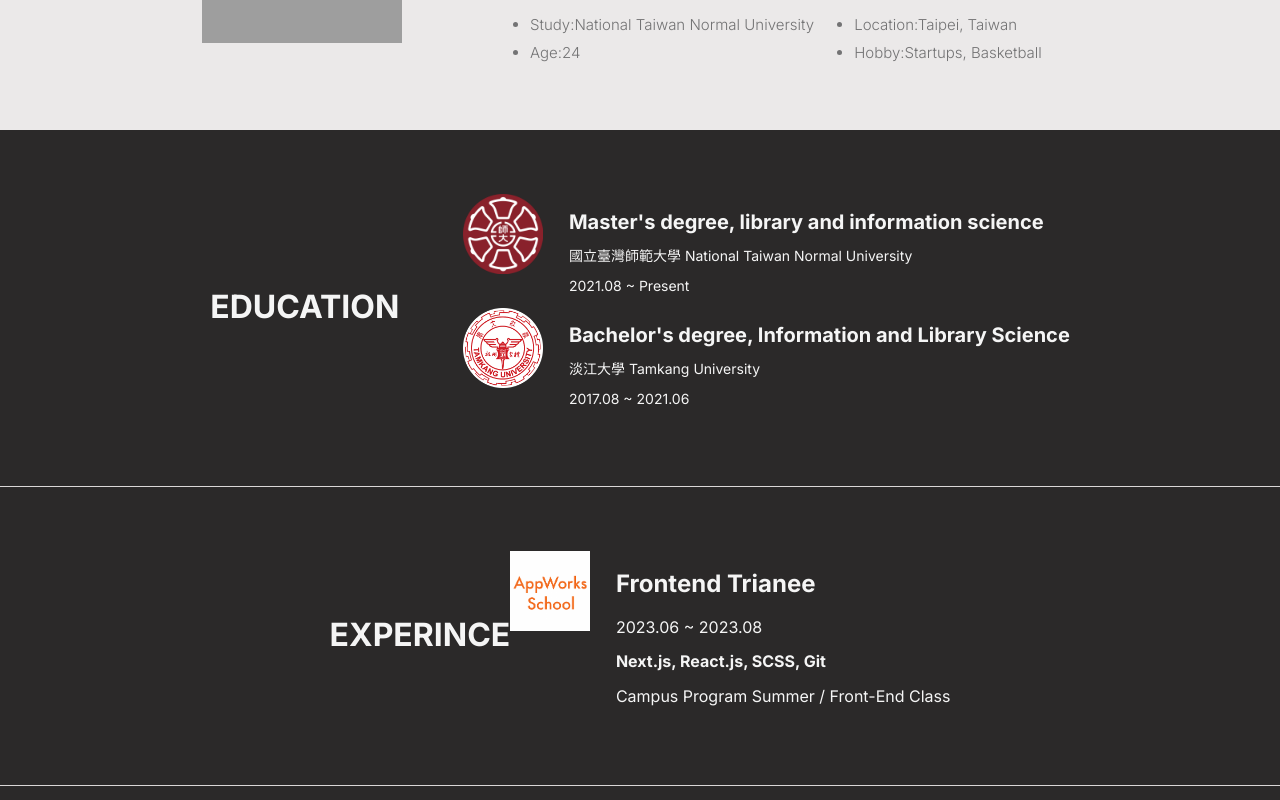
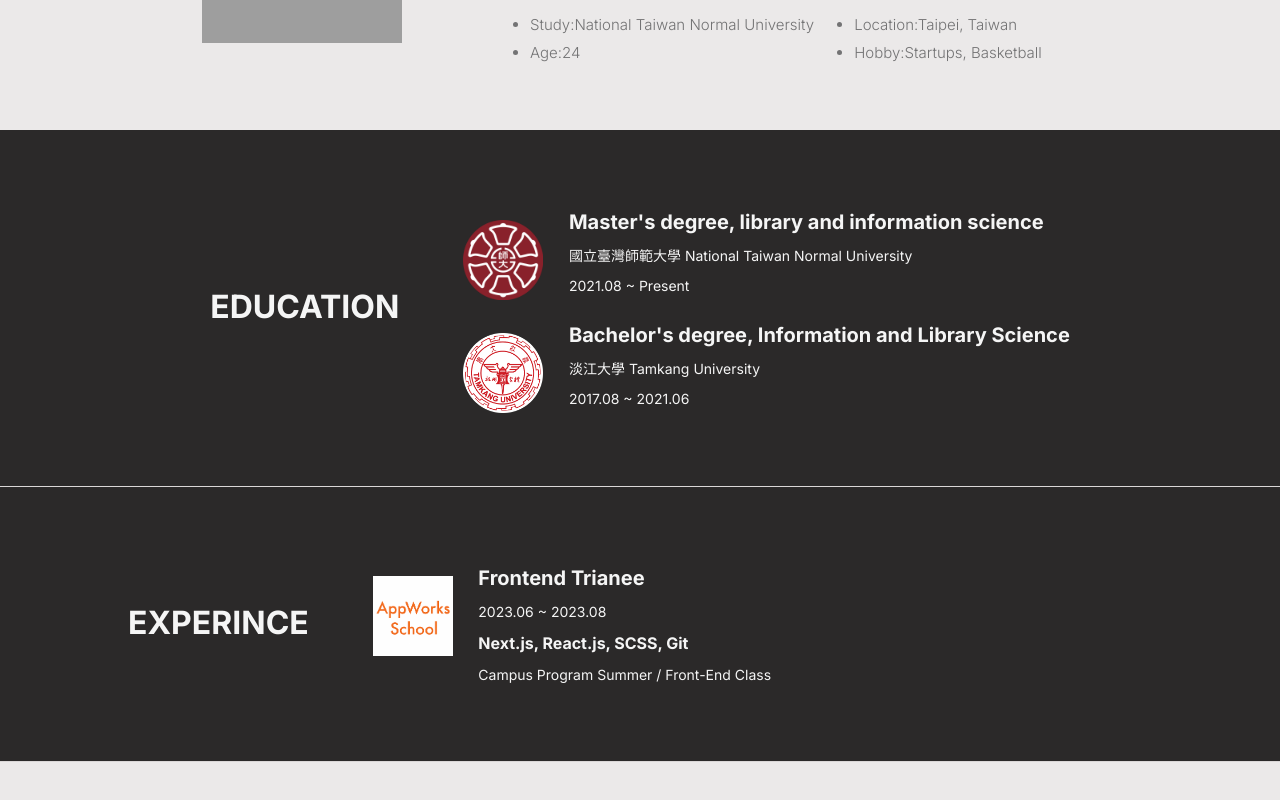
Before and after one commit to MaxliangTW/MaxLiangWebsite, a Next.js app: page / in a window 1280 px wide. Shown: the part 820-1620 px from the top of the page. Built offline with nearby package versions, Linux system fonts and the light colour scheme; grey boxes are pictures that could not be loaded.

Commit message:
fix(main)rejected

```diff
--- a/components/BackGround.jsx
+++ b/components/BackGround.jsx
@@ -110,10 +110,11 @@ const BackGround = () => {
             </div>
           </div>
         </section>
-        <section className={style.Experience}>
+        <section className={style.EXPERINCE}>
             <div className={style.EXPERINCEtext}>
               <h1>EXPERINCE</h1>
             </div>
+            <div className={style.Experience}>
               <div className={style.AppWorksSchool}>
                 <div className={style.AppWorksSchoolPhoto}>
                   <Link href="https://school.appworks.tw/">
@@ -132,6 +133,7 @@ const BackGround = () => {
                   <p>Campus Program Summer / Front-End Class</p>
                 </div>
               </div>
+            </div>
         </section>
       </article>
     </div>
--- a/components/styles/BackGround.module.scss
+++ b/components/styles/BackGround.module.scss
@@ -73,7 +73,7 @@
 }
 .Resume {
   width: 100vw;
-  min-height: 1000px;
+  min-height: auto;
   background-color: rgb(43, 41, 41);
   .EDUCATION{
     display: flex;
@@ -97,9 +97,8 @@
           padding-top: 20px;
         }
         .MasterPhoto, .BachelorPhoto {
-          width: 80px;
-          height: 80px;
-          margin-right: 2vw;margin-right: 2vw;
+          margin-right: 2vw;
+          margin-top: 2vw;
           @media (max-width: 650px) {
             padding-left: 20px;
           }
@@ -118,24 +117,47 @@
       }
     }
   }
-  .Experience{
+  .EXPERINCE{
     display: flex;
-    justify-content: center;
+    justify-content: left;
     align-items: center;
     padding:5vw 0;
     border-bottom: 1px solid rgba(240, 238, 238, 0.89);
+    @media (max-width: 900px) {
+      flex-direction: column;
+      padding-top: 20px;
+    }
     .EXPERINCEtext{
       color: whitesmoke;
+      margin-left: 10%;
+      margin-right: 5vw;
     }
+    .Experience{
       .AppWorksSchool{
         display: flex;
+        @media (max-width: 650px) {
+          flex-direction: column;
+          padding-top: 20px;
+        }
         .AppWorksSchoolPhoto{
+          margin-right: 2vw;
+          margin-top: 2vw;
           border-radius: 50%;
-        margin-right: 2vw;
+          @media (max-width: 650px) {
+            padding-left: 20px;
+          }
         }
         .AppWorksSchoolDoc{
           text-align: left;
           color: whitesmoke;
+          h2 {
+            font-size: 20px;
+            margin-bottom: 10px;
+          }
+          p {
+            font-size: 14px;
+          }
+        }
       }
     }
   }
```
Lines whose indentation alone changed are shown as unchanged.
